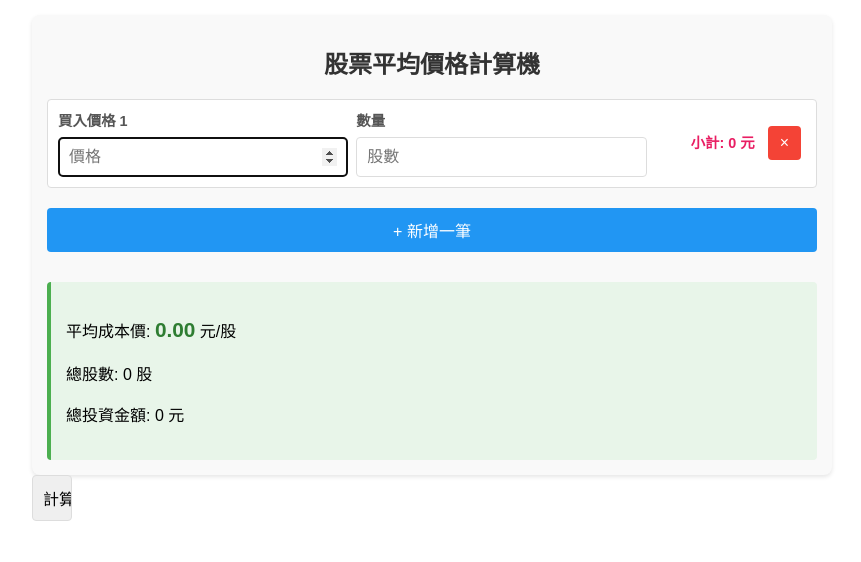
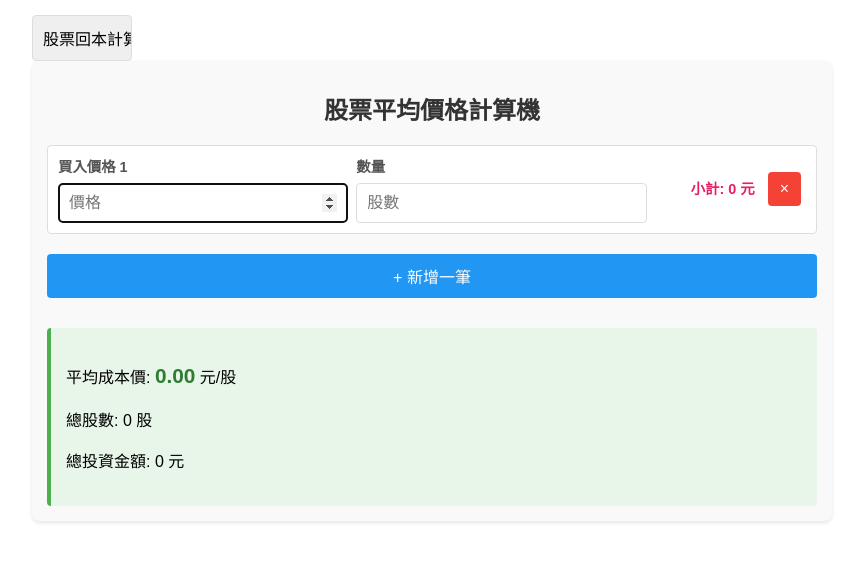
Before and after one commit to hsuanman/stock, a plain HTML site: page index.html in a window 1280 px wide. Shown: the whole page, without its empty margins (208-1069 px from the left). Drawn offline with Linux system fonts and the light colour scheme.

Commit message:
Update index.html

```diff
--- a/index.html
+++ b/index.html
@@ -3,6 +3,7 @@
 <head>
     <meta charset="UTF-8">
     <meta name="viewport" content="width=device-width, initial-scale=1.0">
+    <input type="button" onclick="window.open('/stock/payback.html')" value="股票回本計算" style="width:100px" ></input>
     <title>股票平均價格計算機</title>
     <style>
         body {
@@ -229,6 +230,5 @@
             document.getElementById('total-cost').textContent = totalCost;
         }
     </script>
-    <input type="button" onclick="window.open('/stock/payback.html')" value="計算回本" style="width:40px" ></input>
 </body>
 </html>
```
